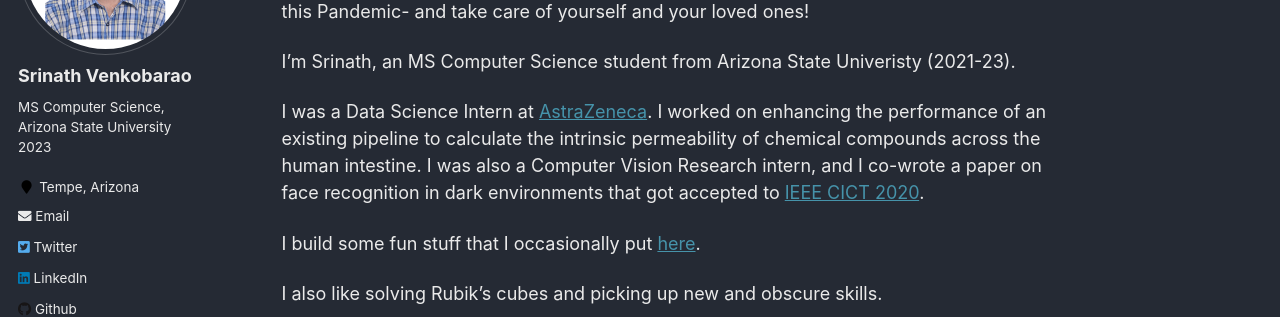
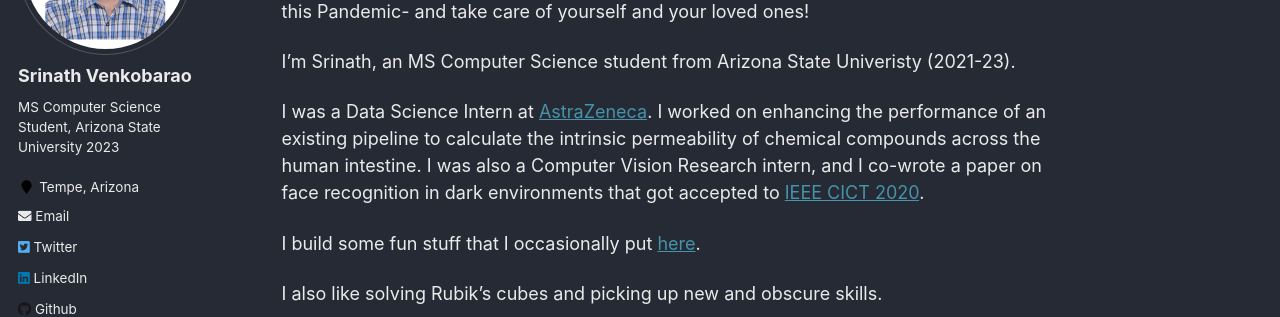
Before and after one commit to srinathvrao/srinathvrao.github.io, a Jekyll site: the page built from _pages/about.md, in a window 1280 px wide. Shown: the part 240-557 px from the top of the page. Built offline with Jekyll 4.4.1, drawn with Linux system fonts in a browser that asks for light colours.

Commit message:
Update _config.yml

```diff
--- a/_config.yml
+++ b/_config.yml
@@ -82,7 +82,7 @@ analytics:
 author:
   name             : "Srinath Venkobarao"
   avatar           : "srinath.png"
-  bio              : "MS Computer Science, Arizona State University 2023"
+  bio              : "MS Computer Science Student, Arizona State University 2023"
   location         : "Tempe, Arizona"
   employer         :
   pubmed           :
```
